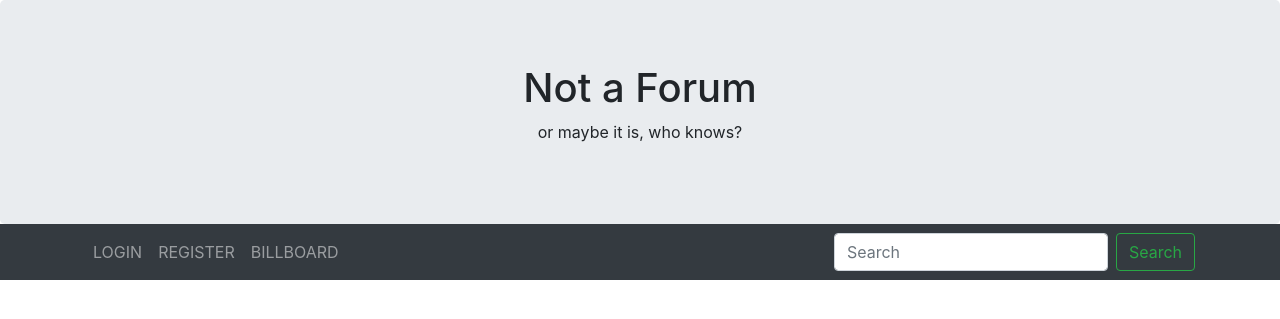
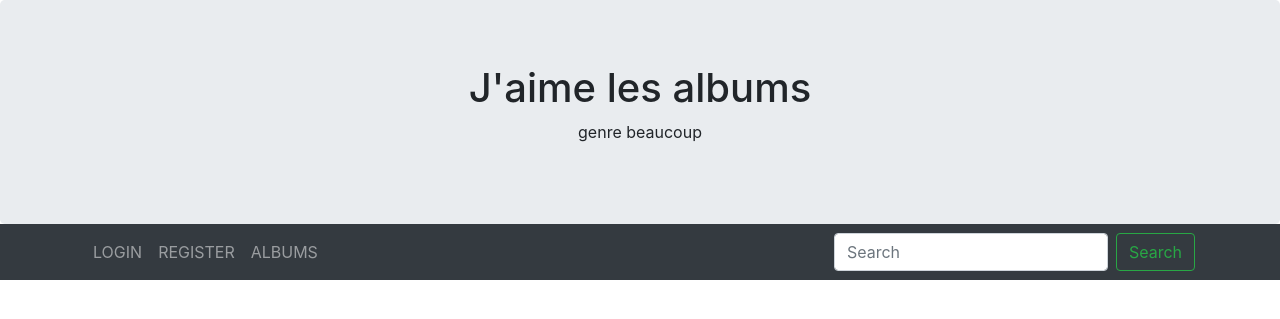
Before and after one commit to vex027/PFI_FINAL_WEB, a PHP site: page /HTML/masterpage.php in a window 1280 px wide. Shown: the top 319 px of the page. Run offline with PHP 8.4, Linux system fonts and the light colour scheme; data that the repository does not hold is empty.

Commit message:
navbar + userTDG instance STATIC

```diff
--- a/CLASSES/USER/userTDG.php
+++ b/CLASSES/USER/userTDG.php
@@ -12,7 +12,7 @@ class UserTDG extends DBAO{
         $this->tableName = "Users";
     }
 
-    public function getInstance(){
+    public static function getInstance(){
         if(is_null($this->_instance)){
             $this->_instance = new UserTDG();
         }
--- a/HTML/navigationmodule.php
+++ b/HTML/navigationmodule.php
@@ -24,8 +24,8 @@
 
 <div class="jumbotron text-center" style="margin-bottom:0">
     <div class="container">
-        <h1>Not a Forum</h1>
-        <p>or maybe it is, who knows?</p>
+        <h1>J'aime les albums</h1>
+        <p>genre beaucoup</p>
     </div>
 </div>
 
@@ -37,7 +37,7 @@
                 echo $navLinks;
             ?>
             <li class="nav-item">
-                <a class="nav-link" href="billboard.php">BILLBOARD</a>
+                <a class="nav-link" href="album.php">ALBUMS</a>
             </li>
         </ul>
 
```
